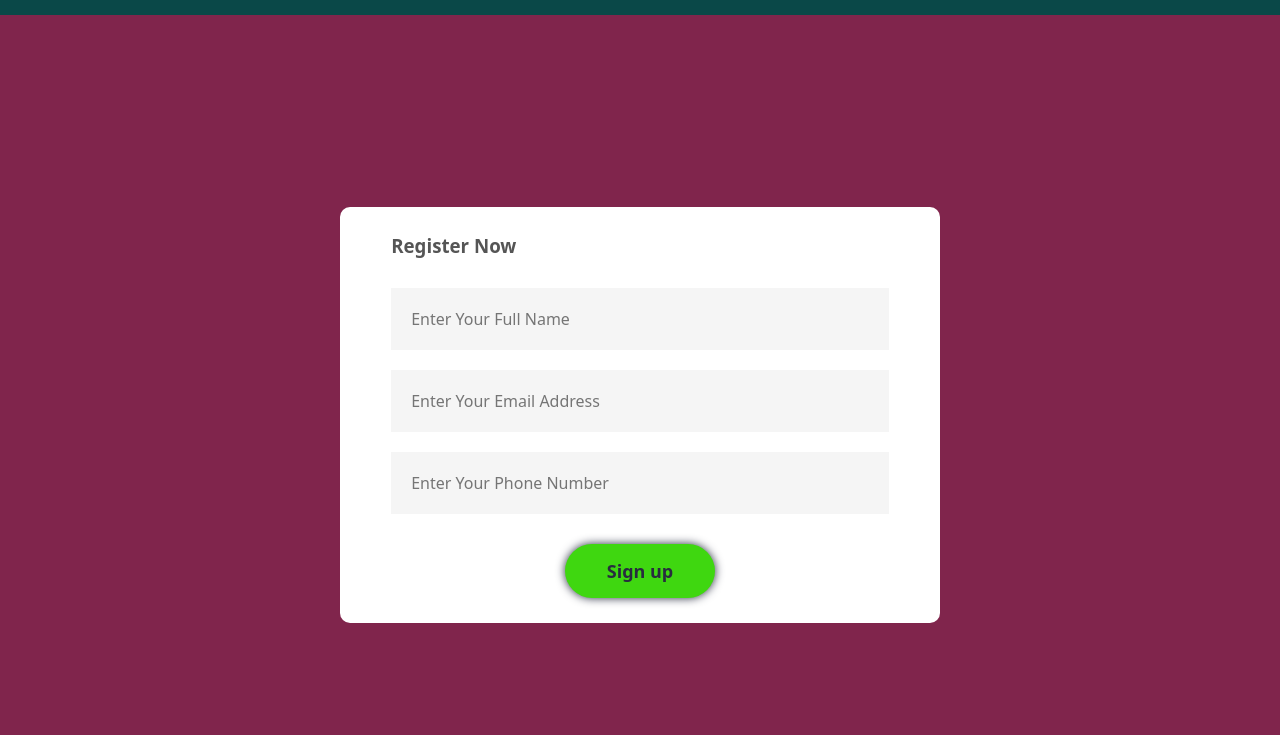
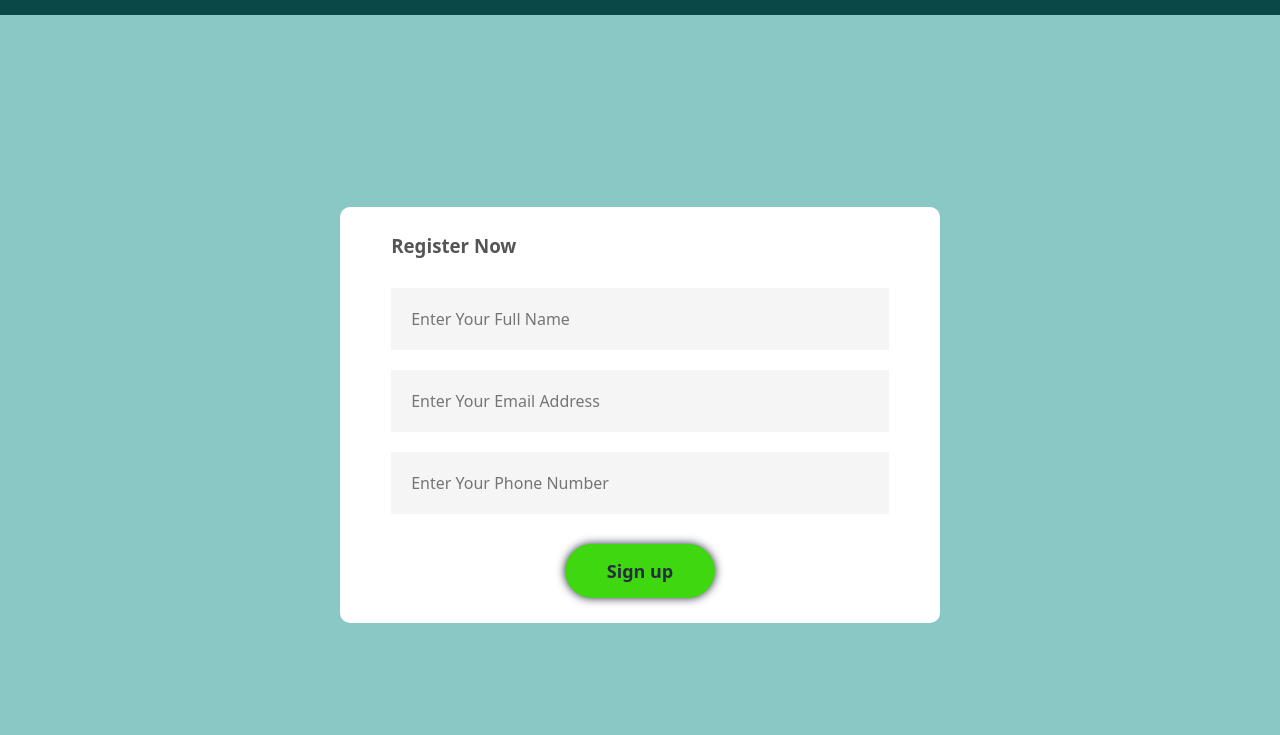
Before and after one commit to biplabnaskar/Gc_cons, a plain HTML site: page index.html in a window 1280 px wide. Shown: the part 65-800 px from the top of the page. Drawn offline with Linux system fonts and the light colour scheme.

Commit message:
background colour change

```diff
--- a/style.css
+++ b/style.css
@@ -8,7 +8,7 @@
   body {
     height: 100%;
     width: 100%;
-    background-color: #80254c ;
+    background-color: #8ac8c6 ;
   }
 
   nav{
```
